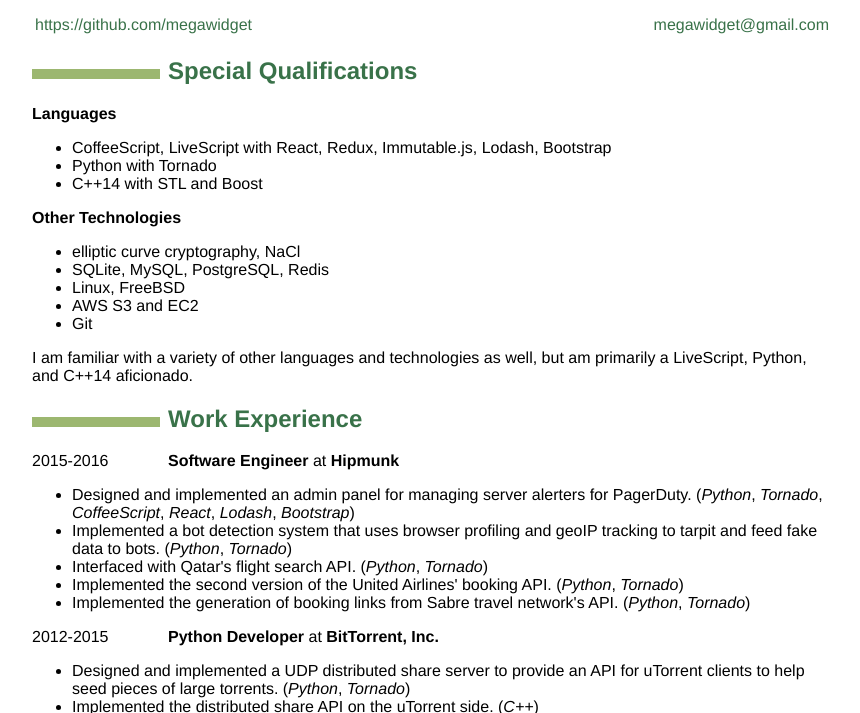
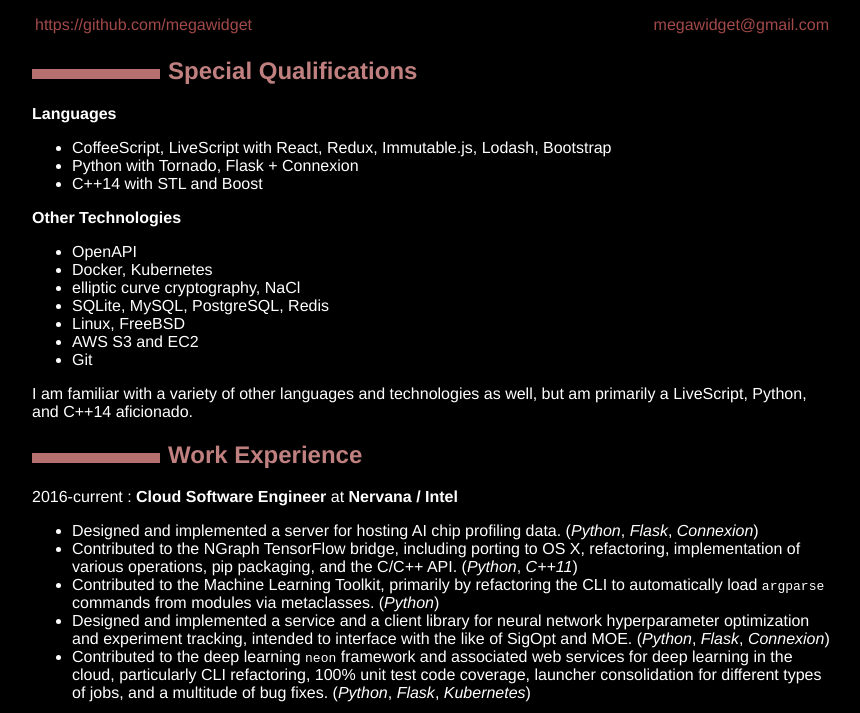
Before and after one commit to IcarusMJ12/icarusmj12.github.io, a plain HTML site: page index.html in a window 1280 px wide. Shown: the part 148-861 px from the top of the page, without its empty margins (208-1068 px from the left). Drawn offline with Linux system fonts and the light colour scheme.

Commit message:
2019 update

```diff
--- a/index.html
+++ b/index.html
@@ -21,14 +21,15 @@
       font-family: "Helvetica Neue", Helvetica, Arial, sans-serif;
       width: 800px;
       margin: auto;
-      background: #FFFFFF;
+      color: #ffffff;
+      background: #000000;
       padding: 10px 10px 10px 10px;
   }
 
   /* Title of the resume */
   h1 {
       font-size: 55px;
-      color: #757575;
+      color: #c0c0c0;
       text-align:center;
       margin-bottom:15px;
   }
@@ -41,7 +42,7 @@
   /* Titles of categories */
   h2 {
       /* This is called "sectioncolor" in the ConTeXt stylesheet. */
-      color: #397249;
+      color: #C08080;
   }
   /* There is a bar just before each category */
   h2:before {
@@ -51,11 +52,11 @@
       width: 16%;
       height: 10px;
       /* This is called "rulecolor" in the ConTeXt stylesheet. */
-      background-color: #9CB770;
+      background-color: #B77070;
   }
   h2:hover {
-      background-color: #397249;
-      color: #FFFFFF;
+      background-color: #723949;
+      color: #FFCFFF;
       text-shadow: 1px 1px 1px #333;
   }
 
@@ -82,10 +83,10 @@
   /* Links */
   a {
       text-decoration: none;
-      color: #397249;
+      color: #A24949;
   }
   a:hover, a:active {
-      background-color: #397249;
+      background-color: #723949;
       color: #FFFFFF;
       text-decoration: none;
       text-shadow: 1px 1px 1px #333;
@@ -123,11 +124,13 @@ document.write('<a h'+'ref'+'="ma'+'ilto'+':'+e+'">'+e+'<\/'+'a'+'>');
 <p><strong>Languages</strong></p>
 <ul>
 <li>CoffeeScript, LiveScript with React, Redux, Immutable.js, Lodash, Bootstrap</li>
-<li>Python with Tornado</li>
+<li>Python with Tornado, Flask + Connexion</li>
 <li>C++14 with STL and Boost</li>
 </ul>
 <p><strong>Other Technologies</strong></p>
 <ul>
+<li>OpenAPI</li>
+<li>Docker, Kubernetes</li>
 <li>elliptic curve cryptography, NaCl</li>
 <li>SQLite, MySQL, PostgreSQL, Redis</li>
 <li>Linux, FreeBSD</li>
@@ -136,6 +139,14 @@ document.write('<a h'+'ref'+'="ma'+'ilto'+':'+e+'">'+e+'<\/'+'a'+'>');
 </ul>
 <p>I am familiar with a variety of other languages and technologies as well, but am primarily a LiveScript, Python, and C++14 aficionado.</p>
 <h2 id="work-experience">Work Experience</h2>
+<p>2016-current : <strong>Cloud Software Engineer</strong> at <strong>Nervana / Intel</strong></p>
+<ul>
+<li>Designed and implemented a server for hosting AI chip profiling data. (<em>Python</em>, <em>Flask</em>, <em>Connexion</em>)</li>
+<li>Contributed to the NGraph TensorFlow bridge, including porting to OS X, refactoring, implementation of various operations, pip packaging, and the C/C++ API. (<em>Python</em>, <em>C++11</em>)</li>
+<li>Contributed to the Machine Learning Toolkit, primarily by refactoring the CLI to automatically load <code>argparse</code> commands from modules via metaclasses. (<em>Python</em>)</li>
+<li>Designed and implemented a service and a client library for neural network hyperparameter optimization and experiment tracking, intended to interface with the like of SigOpt and MOE. (<em>Python</em>, <em>Flask</em>, <em>Connexion</em>)</li>
+<li>Contributed to the deep learning <code>neon</code> framework and associated web services for deep learning in the cloud, particularly CLI refactoring, 100% unit test code coverage, launcher consolidation for different types of jobs, and a multitude of bug fixes. (<em>Python</em>, <em>Flask</em>, <em>Kubernetes</em>)</li>
+</ul>
 <dl>
 <dt>2015-2016</dt>
 <dd><strong>Software Engineer</strong> at <strong>Hipmunk</strong>
```
